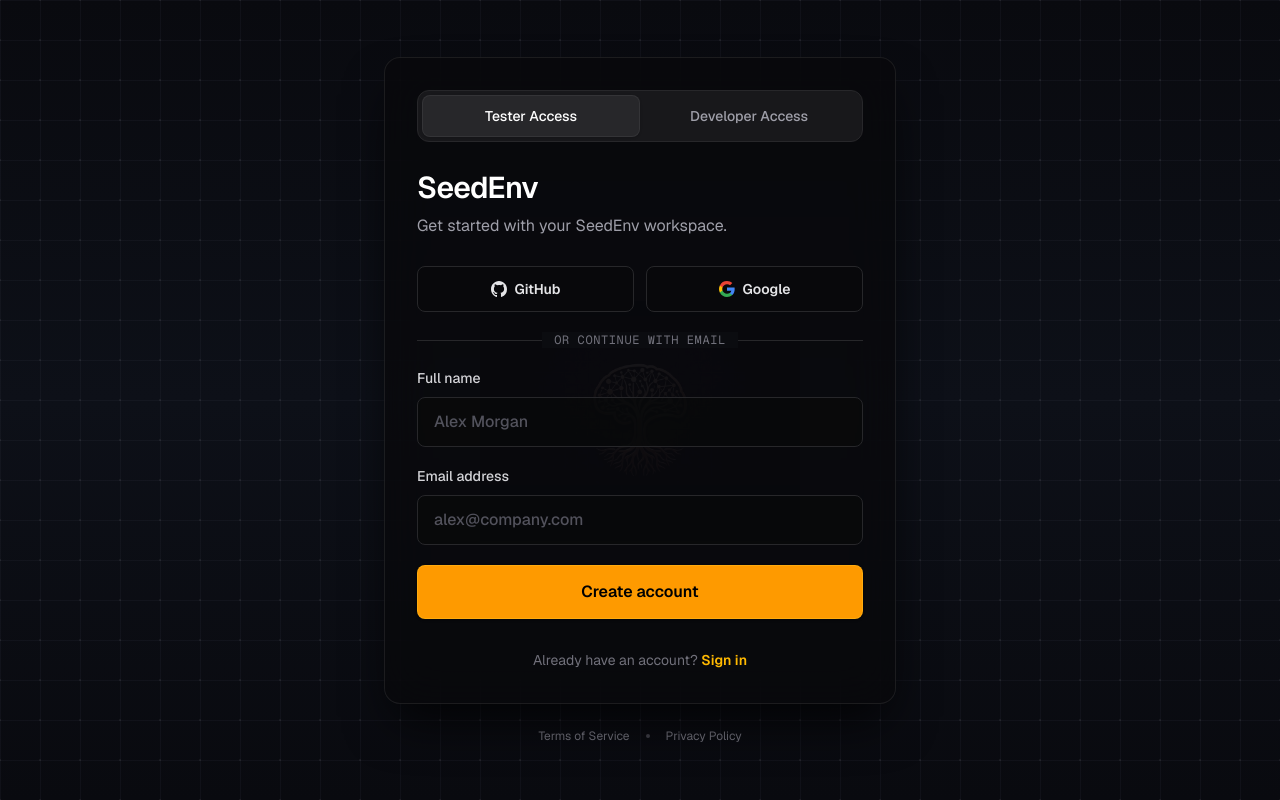
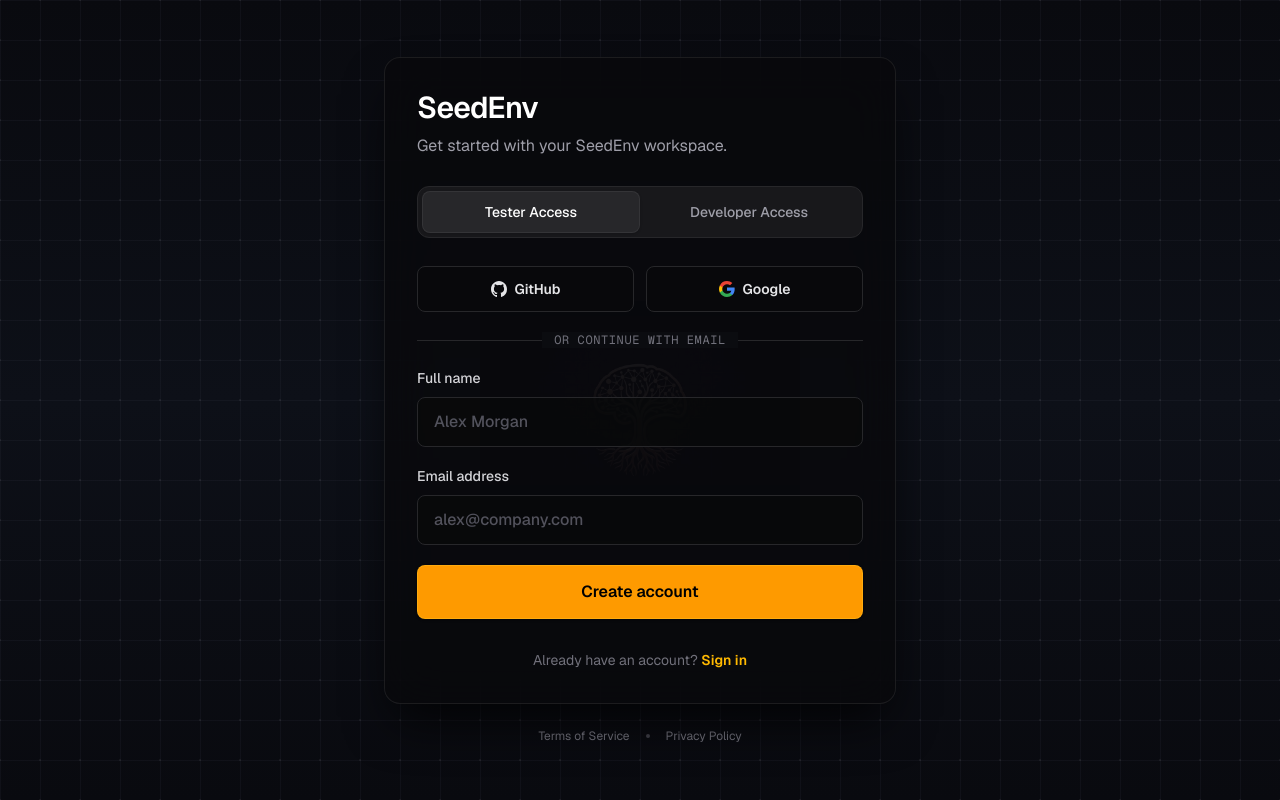
Before and after one commit to Teri-beri/seedenv, a Next.js app: page /auth/signin in a window 1280 px wide. Built offline with nearby package versions, Linux system fonts and the light colour scheme.

Commit message:
style: reorder auth card hierarchy

```diff
--- a/components/compact-signup-form.tsx
+++ b/components/compact-signup-form.tsx
@@ -147,6 +147,11 @@
       <div className="pointer-events-none absolute inset-0 z-0 opacity-[0.05]" aria-hidden="true" style={{ backgroundImage: "url('/seedenv-logo-v2.png')", backgroundRepeat: "no-repeat", backgroundSize: "320px", backgroundPosition: "center 60%" }} />
       <div className="relative z-10 space-y-7">
       {isAuthError ? <div className="rounded-xl border border-amber-400/20 bg-amber-500/10 px-4 py-3 text-sm leading-6 text-amber-100" role="alert">{message}</div> : null}
+      <div className="space-y-2">
+        <h1 className="text-3xl font-semibold tracking-tight text-white">SeedEnv</h1>
+        <p className="text-base leading-6 text-zinc-400">Get started with your SeedEnv workspace.</p>
+      </div>
+
       <div className="grid grid-cols-2 rounded-xl border border-zinc-800 bg-zinc-900 p-1" role="tablist" aria-label="Account type">
         {(["TESTER", "DEVELOPER"] as const).map((item) => {
           const active = role === item;
@@ -163,11 +168,6 @@
             </button>
           );
         })}
-      </div>
-
-      <div className="space-y-2">
-        <h1 className="text-3xl font-semibold tracking-tight text-white">SeedEnv</h1>
-        <p className="text-base leading-6 text-zinc-400">Get started with your SeedEnv workspace.</p>
       </div>
 
       <div className="grid grid-cols-2 gap-3">
```
